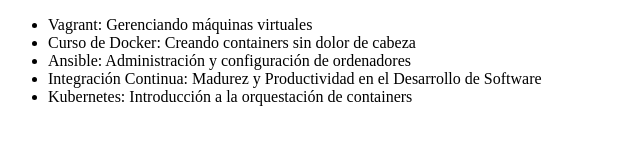
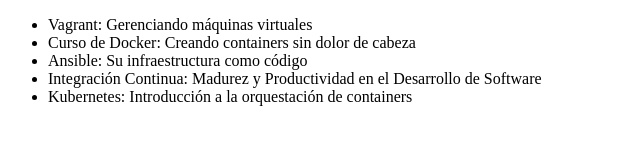
Before and after one commit to Someone180619/alura-git, a plain HTML site: page index.html in a window 1280 px wide. Shown: the whole page, without its empty margins (0-640 px from the left). Drawn offline with Linux system fonts and the light colour scheme.

Commit message:
Modificando el nombre del curso de Ansible

```diff
--- a/index.html
+++ b/index.html
@@ -9,7 +9,7 @@
         <ul>
             <li>Vagrant: Gerenciando máquinas virtuales</li>
             <li>Curso de Docker: Creando containers sin dolor de cabeza</li>
-            <li>Ansible: Administración y configuración de ordenadores</li>
+            <li>Ansible: Su infraestructura como código</li>
             <li>Integración Continua: Madurez y Productividad en el Desarrollo de Software</li>
             <li>Kubernetes: Introducción a la orquestación de containers</li>
         </ul>
```
